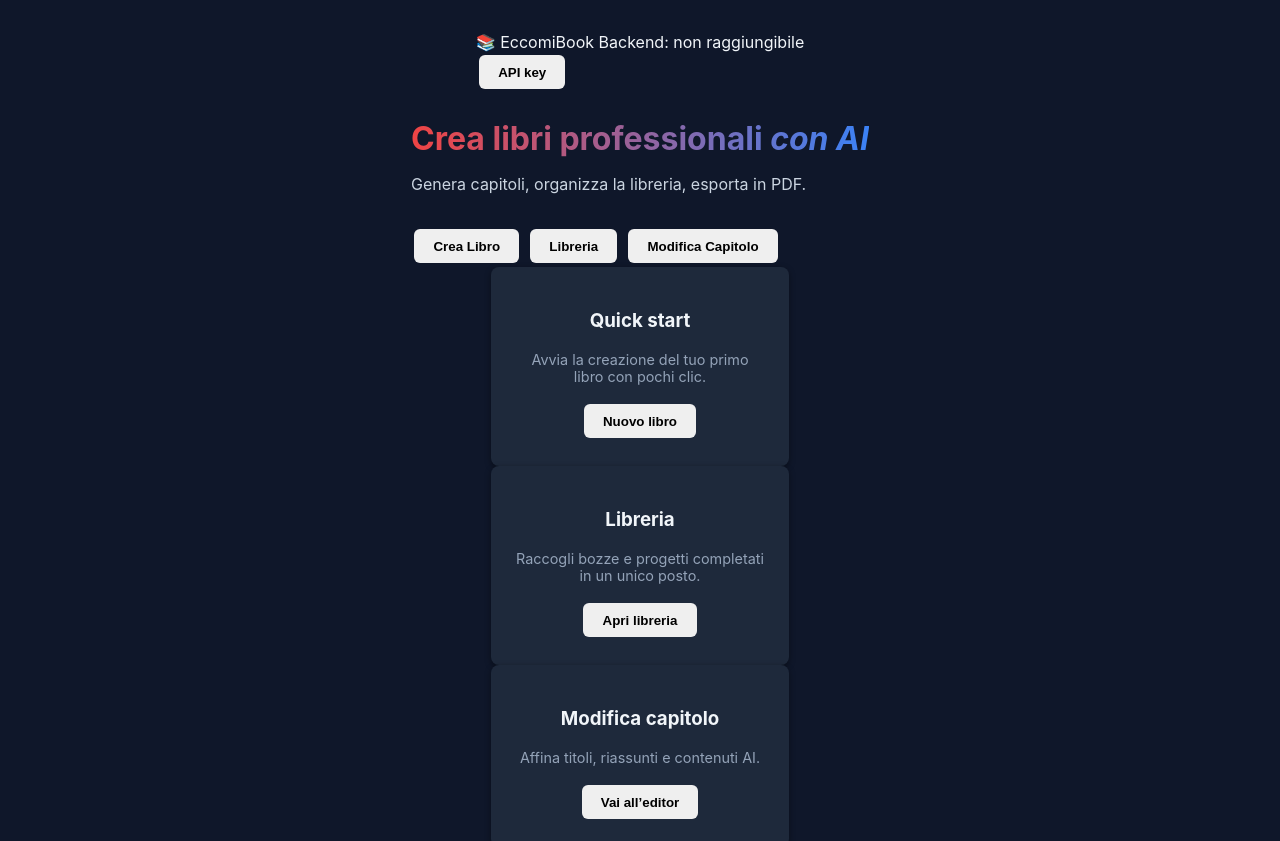
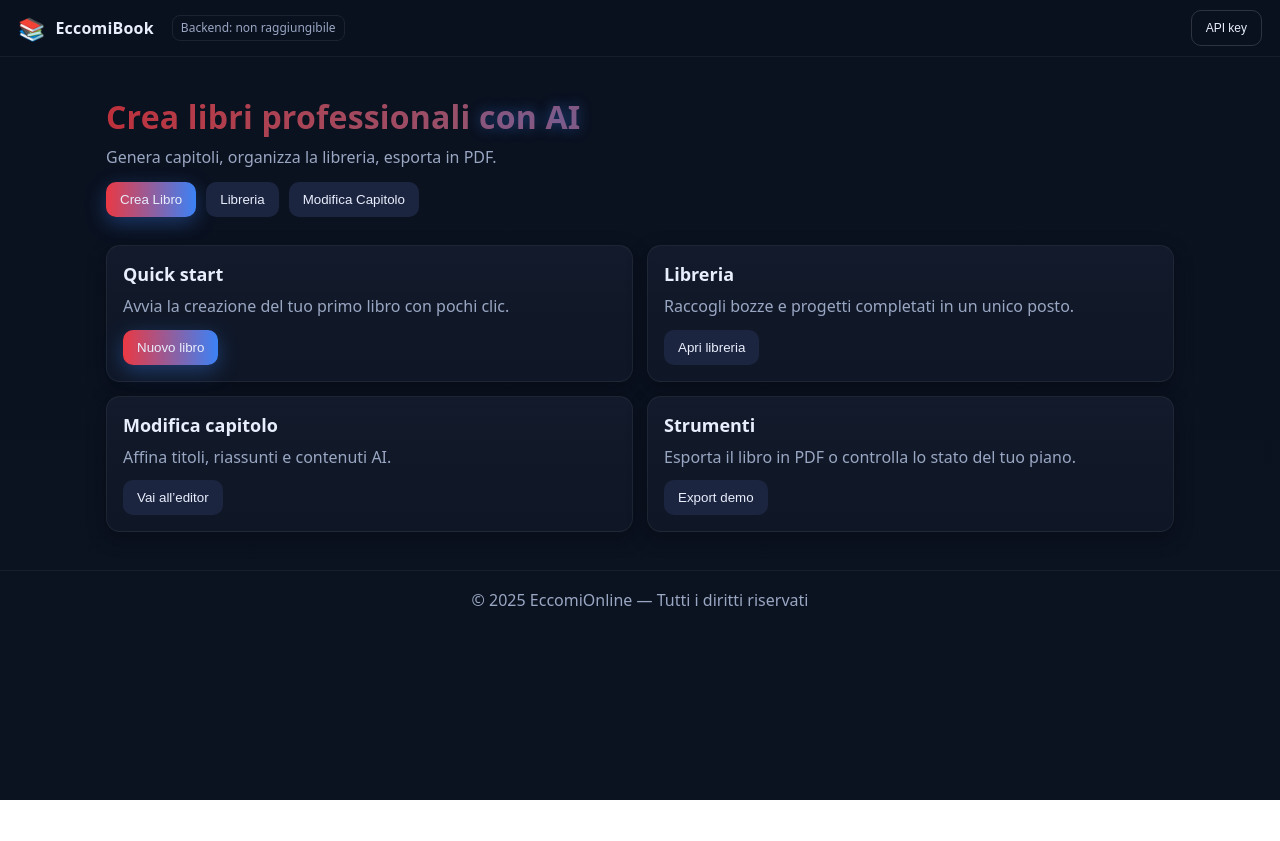
Before and after one commit to EccomiOnLine-Eccomisrls/EccomiBook, a website built with Vite: page index.html in a window 1280 px wide. Shown: the top 841 px of the page. After the commit the page ends 800 px from the top, so only its background shows below. Built offline with nearby package versions, Linux system fonts and the light colour scheme; no server answers.

Commit message:
Update styles.css

```diff
--- a/src/styles.css
+++ b/src/styles.css
@@ -1,93 +1,130 @@
-/* Stile base in dark mode */
-body {
-  margin: 0;
-  font-family: 'Inter', sans-serif;
-  background-color: #0f172a; /* blu scuro */
-  color: #f1f5f9; /* grigio chiaro */
-  display: flex;
-  flex-direction: column;
-  align-items: center;
-  padding: 2rem;
+:root{
+  --bg:#0b1220;
+  --panel:#121a2b;
+  --panel-2:#0f1726;
+  --text:#e8eefc;
+  --muted:#9aa7c3;
+  --primary:#ea3943; /* rosso */
+  --accent:#3b82f6;  /* blu */
+  --ring: 0 0 0 .15rem color-mix(in oklab, var(--accent) 60%, transparent);
 }
 
-/* Header titolo */
-h1 {
-  font-size: 2rem;
-  font-weight: bold;
-  margin-bottom: 0.5rem;
-  background: linear-gradient(90deg, #ef4444, #3b82f6); /* rosso → blu */
-  -webkit-background-clip: text;
-  -webkit-text-fill-color: transparent;
+*{box-sizing:border-box}
+html,body{height:100%}
+body.app{
+  margin:0;
+  font:16px/1.4 system-ui, -apple-system, Segoe UI, Roboto, Helvetica, Arial, "Apple Color Emoji","Segoe UI Emoji";
+  background: linear-gradient(180deg, #0a111f 0%, #0b1220 100%);
+  color:var(--text);
 }
 
-p {
-  color: #cbd5e1;
-  margin-bottom: 2rem;
+/* Navbar */
+.nav{
+  position:sticky; top:0; z-index:20;
+  display:flex; align-items:center; justify-content:space-between;
+  padding:10px 18px; background:rgba(10,17,31,.75); backdrop-filter: blur(6px);
+  border-bottom:1px solid rgba(255,255,255,.06);
+}
+.nav__left{display:flex; align-items:center; gap:10px}
+.logo{font-size:22px}
+.brand{font-weight:700; letter-spacing:.2px}
+.backend-chip{
+  margin-left:8px; font-size:12px; color:var(--muted);
+  padding:4px 8px; border:1px solid rgba(255,255,255,.08); border-radius:8px;
+}
+.btn--xs{padding:6px 10px; font-size:12px}
+
+/* Hero */
+.hero{max-width:1100px; margin:28px auto 10px; padding:10px 16px}
+.hero__title{
+  margin:0 0 6px; font-size:32px; font-weight:900; letter-spacing:.2px;
+  background: linear-gradient(90deg, color-mix(in oklab, var(--primary) 80%, transparent), color-mix(in oklab, var(--accent) 70%, transparent));
+  -webkit-background-clip: text; background-clip:text; color:transparent;
+}
+.hero__title em{font-style:normal; text-shadow:0 0 14px color-mix(in oklab, var(--accent) 45%, transparent)}
+.hero__subtitle{margin:0 0 14px; color:var(--muted)}
+.hero__actions{display:flex; gap:10px; flex-wrap:wrap}
+
+/* Grid */
+.grid{
+  max-width:1100px; margin:0 auto; padding:8px 16px 28px;
+  display:grid; gap:14px;
+  grid-template-columns: repeat(12, 1fr);
+}
+.card{
+  grid-column: span 6; /* 2 colonne */
+  background:linear-gradient(180deg, var(--panel) 0%, var(--panel-2) 100%);
+  border:1px solid rgba(255,255,255,.06);
+  border-radius:14px; padding:16px;
+  box-shadow: 0 6px 20px rgba(0,0,0,.25);
+  transition: transform .2s ease, box-shadow .2s ease, border-color .2s ease;
+}
+.card:hover{
+  transform: translateY(-2px);
+  box-shadow: 0 10px 28px rgba(0,0,0,.34);
+  border-color: color-mix(in oklab, var(--accent) 30%, rgba(255,255,255,.06));
+}
+.card__title{margin:0 0 8px; font-size:18px; font-weight:700}
+.card__text{margin:0 0 12px; color:var(--muted)}
+.card__actions{display:flex; gap:8px; flex-wrap:wrap}
+
+/* Buttons */
+.btn{
+  appearance:none; border:none; border-radius:10px; padding:10px 14px;
+  background:#1b2741; color:var(--text); cursor:pointer;
+  transition:transform .12s ease, box-shadow .2s ease, background .2s ease;
+}
+.btn:focus-visible{outline:none; box-shadow: var(--ring)}
+.btn:hover{transform: translateY(-1px)}
+.btn--primary{
+  background: linear-gradient(90deg, var(--primary), var(--accent));
+  box-shadow: 0 6px 20px color-mix(in oklab, var(--accent) 35%, transparent);
+}
+.btn--neutral{background:#1c2540}
+.btn--ghost{background:transparent; border:1px solid rgba(255,255,255,.15)}
+
+/* Footer */
+.footer{
+  border-top:1px solid rgba(255,255,255,.06);
+  color:var(--muted); text-align:center; padding:18px 12px; margin-top:10px;
 }
 
-/* Pulsanti principali */
-button, .btn {
-  padding: 0.6rem 1.2rem;
-  border-radius: 6px;
-  font-weight: 600;
-  border: none;
-  cursor: pointer;
-  transition: 0.2s;
-  margin: 0.2rem;
+/* Modal */
+.modal{
+  position:fixed; inset:0; background:rgba(0,0,0,.55);
+  display:none; align-items:center; justify-content:center; padding:20px;
+}
+.modal.is-open{display:flex}
+.modal__dialog{
+  width:min(720px, 100%); background:var(--panel); border:1px solid rgba(255,255,255,.08);
+  border-radius:14px; box-shadow:0 20px 60px rgba(0,0,0,.45);
+}
+.modal__header{
+  display:flex; align-items:center; justify-content:space-between;
+  padding:14px 16px; border-bottom:1px solid rgba(255,255,255,.06)
+}
+.modal__body{padding:14px 16px}
+.modal__footer{
+  padding:14px 16px; display:flex; gap:8px; justify-content:flex-end;
+  border-top:1px solid rgba(255,255,255,.06)
+}
+.modal__close{
+  appearance:none; background:transparent; color:var(--muted); border:none; font-size:20px; cursor:pointer;
 }
 
-.btn-red {
-  background-color: #ef4444;
-  color: white;
+/* Fields */
+.field{display:grid; gap:6px; margin:10px 0}
+.field__label{color:var(--muted); font-size:13px}
+.field__input, .field__textarea{
+  width:100%; background:#0e1627; color:var(--text);
+  border:1px solid rgba(255,255,255,.09); border-radius:10px; padding:10px 12px;
 }
+.field__input:focus, .field__textarea:focus{outline:none; box-shadow: var(--ring)}
+.muted{color:var(--muted); font-size:12px}
 
-.btn-red:hover {
-  background-color: #dc2626;
+/* Responsiveness */
+@media (max-width: 920px){
+  .grid{grid-template-columns: 1fr}
+  .card{grid-column: 1 / -1}
+  .hero__title{font-size:26px}
 }
-
-.btn-blue {
-  background-color: #3b82f6;
-  color: white;
-}
-
-.btn-blue:hover {
-  background-color: #2563eb;
-}
-
-.btn-gray {
-  background-color: #334155;
-  color: white;
-}
-
-.btn-gray:hover {
-  background-color: #1e293b;
-}
-
-/* Card container */
-.card-container {
-  display: flex;
-  gap: 1rem;
-  margin-top: 2rem;
-  flex-wrap: wrap;
-  justify-content: center;
-}
-
-.card {
-  background-color: #1e293b;
-  padding: 1.5rem;
-  border-radius: 8px;
-  width: 250px;
-  text-align: center;
-  box-shadow: 0 2px 6px rgba(0,0,0,0.4);
-}
-
-.card h2 {
-  margin-bottom: 0.5rem;
-  font-size: 1.2rem;
-}
-
-.card p {
-  font-size: 0.9rem;
-  color: #94a3b8;
-  margin-bottom: 1rem;
-}
```
